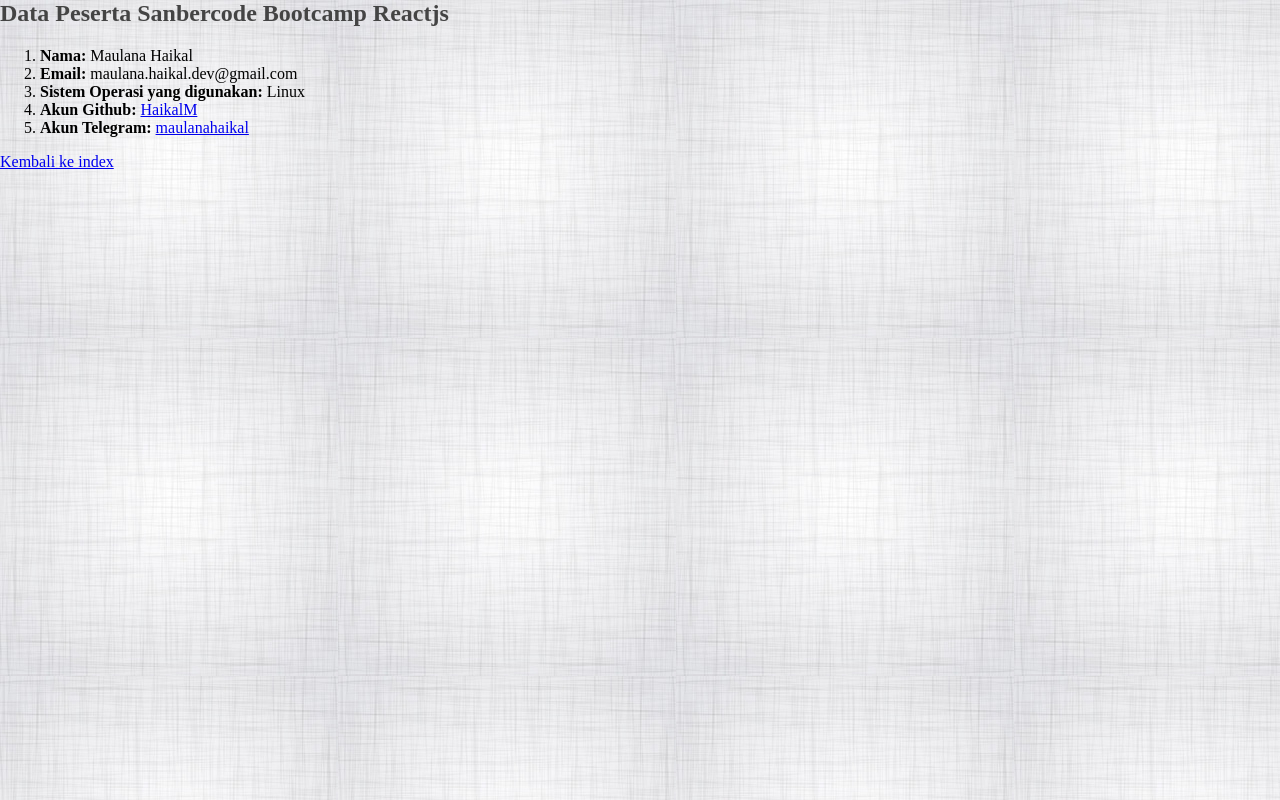
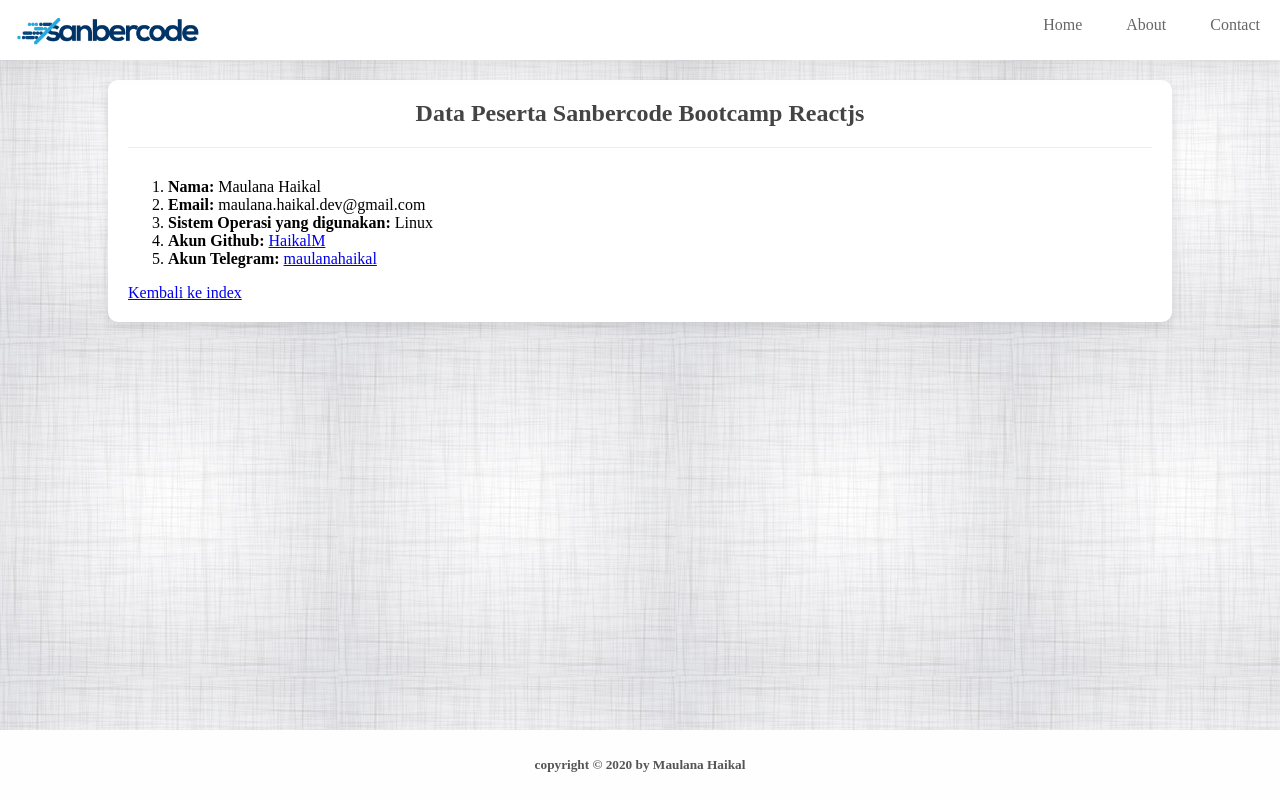
Before and after one commit to HaikalM/sanbercode-reactjs-0820-1, a plain HTML site: page Tugas-2/about.html in a window 1280 px wide. Drawn offline with Linux system fonts and the light colour scheme.

Commit message:
update Tugas-5, styling about page

```diff
--- a/Tugas-2/about.html
+++ b/Tugas-2/about.html
@@ -5,6 +5,18 @@
 		<link rel="stylesheet" href="https://fonts.googleapis.com/css?family=Slabo+27px">
 	</head>
 	<body>
+		<header>
+			<div class="header-logo">
+				<img src="public/image/logo.png" alt="Logo">
+			</div>
+			<nav class="header-menu">
+				<ul>
+					<a href="index.html">Home</a>
+					<a href="about.html">About</a>
+					<a href="contact.html">Contact</a>
+				</ul>
+			</nav>
+		</header>
 		<section>
 			<h1>Data Peserta Sanbercode Bootcamp Reactjs</h1>
 			<ol>
@@ -16,5 +28,8 @@
 			</ol>
 			<a href="index.html">Kembali ke index</a>
 		</section>
+		<footer class="position-absolute">
+			<h5>copyright &copy; 2020 by Maulana Haikal</h5>
+		</footer>
 	</body>
 </html>
--- a/Tugas-2/public/css/style.css
+++ b/Tugas-2/public/css/style.css
@@ -8,6 +8,14 @@ h1 { color: #444; }
 p {
 	color: #555;
 	font-size: 16px;
+}
+
+.position-absolute{
+	position: absolute;
+}
+
+.position-inherit{
+	position: inherit;
 }
 
 header {
@@ -50,7 +58,7 @@ header nav a:hover {
 	font-weight: 600;
 }
 
-#post-section{
+section{
 	width: 80%;
 	margin: auto;
 	margin-top: 80px;
@@ -60,7 +68,7 @@ header nav a:hover {
 	box-shadow: 1px 4px 12px rgb(0,0,0,0.1)
 }
 
-#post-section h1{
+h1{
 	width: 100%;
 	margin: auto;
 	margin-bottom: 30px;
@@ -108,7 +116,6 @@ header nav a:hover {
 }
 
 footer {
-	position: inherit;
 	margin-top: 20px;
 	bottom: 0;
 	width: 100%;
```
Also changed, not shown: Tugas-2/index.html (+1 -1 lines), 3 other files.
